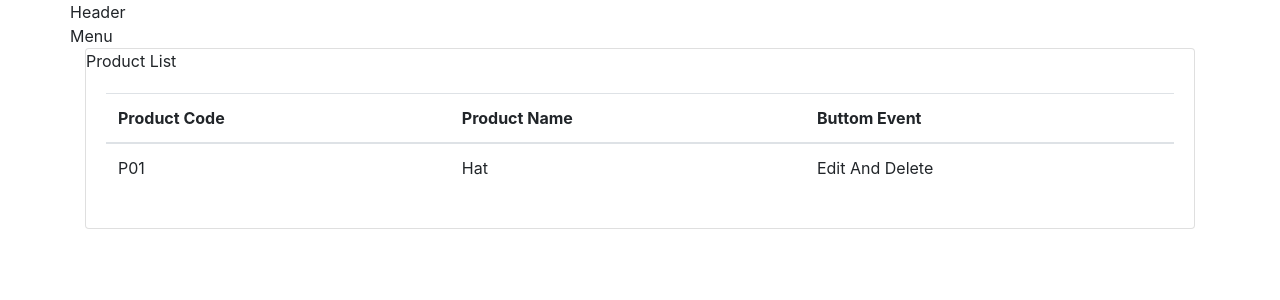
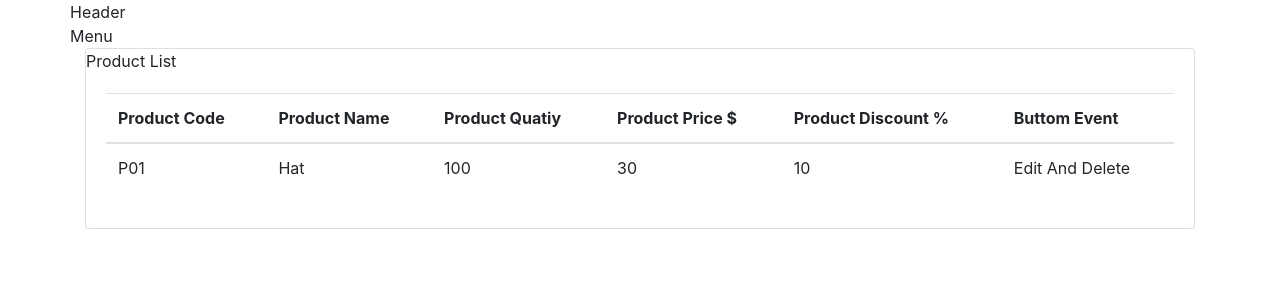
Before and after one commit to phuocnehihi1/ProjectShopAngular, an Angular app in the folder ProjectShopAngular/: page / in a window 1280 px wide. Shown: the top 300 px of the page. Built offline with nearby package versions, Linux system fonts and the light colour scheme.

Commit message:
new product list  in component.html

```diff
--- a/ProjectShopAngular/src/app/components/product-list/product-list.component.html
+++ b/ProjectShopAngular/src/app/components/product-list/product-list.component.html
@@ -9,6 +9,9 @@
         <tr>
           <th>Product Code</th>
           <th>Product Name</th>
+          <th>Product Quatiy</th>
+          <th>Product Price $</th>
+          <th>Product Discount %</th>
           <th>Buttom Event</th>
         </tr>
       </thead>
@@ -16,6 +19,9 @@
         <tr>
           <td scope="row">P01</td>
           <td>Hat</td>
+          <td>100</td>
+          <td>30</td>
+          <td>10</td>
           <td>Edit And Delete</td>
         </tr>
 
```
